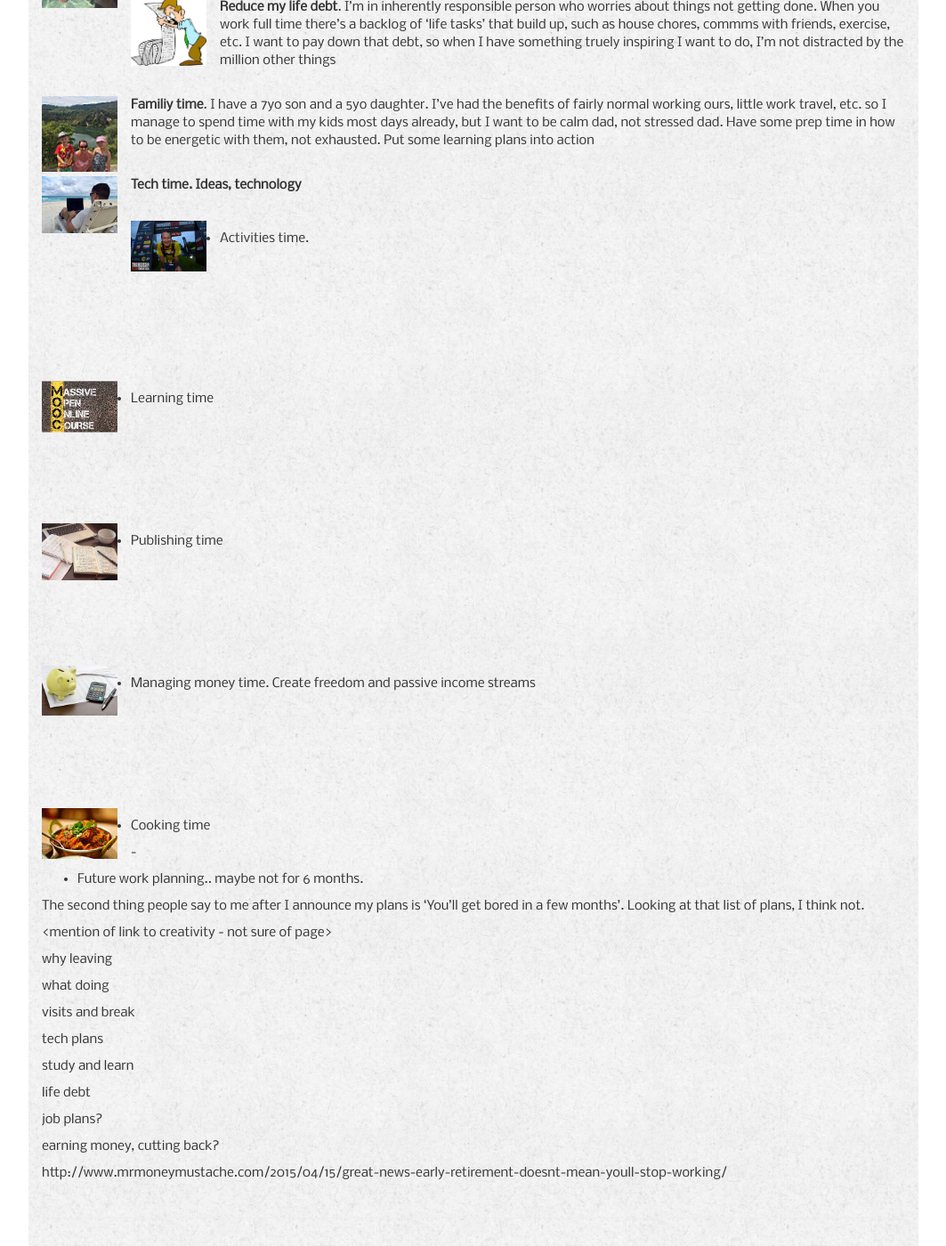
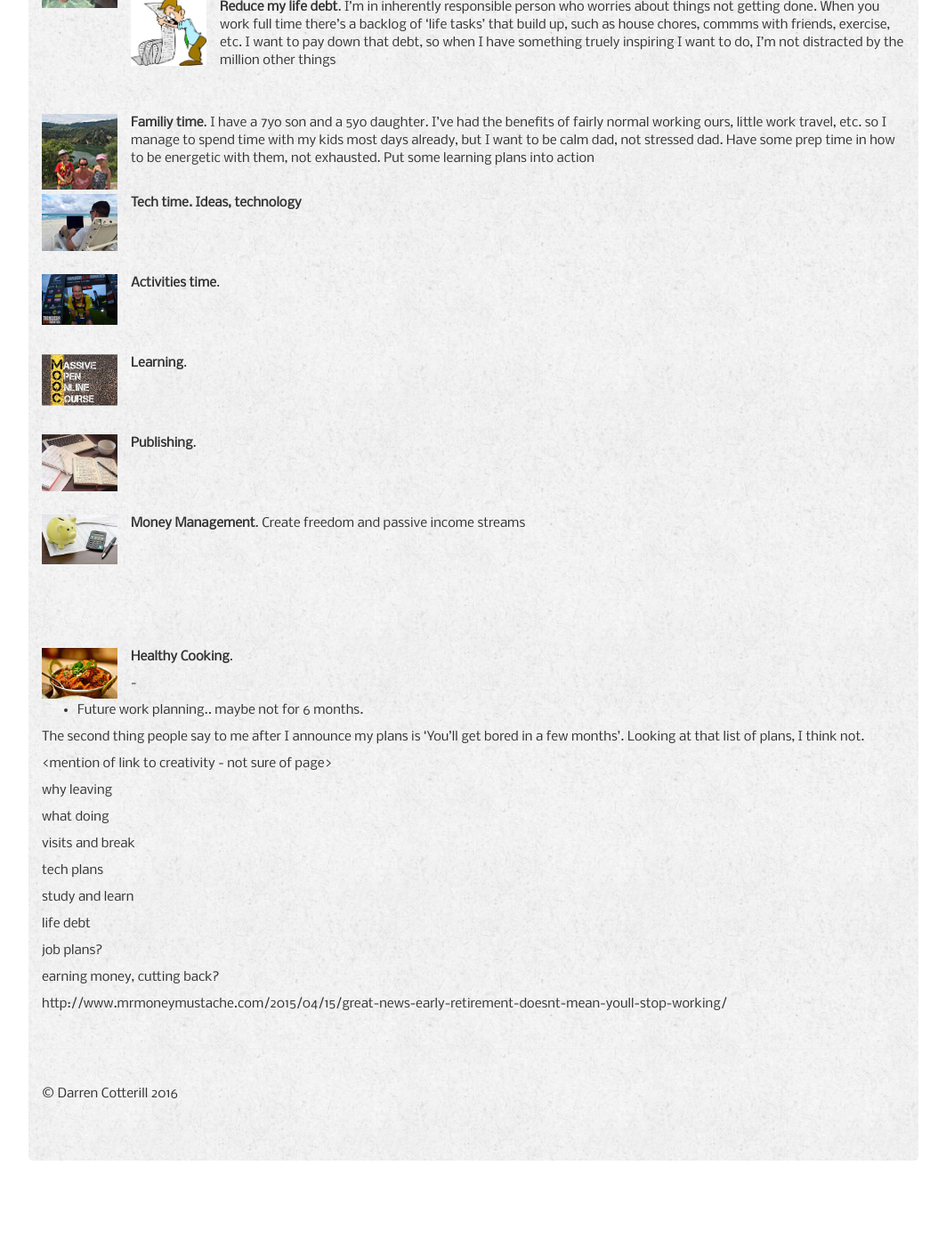
Before and after one commit to DCotterill/DCotterill.github.io, a Jekyll site: the page built from _posts/2016-06-01-Blog-First-Post-Career-Break.md, in a window 1280 px wide and 1400 px high, scrolled down 646 px. Shown: the whole window at 89% size, without its empty margins (108-1171 px from the left). Built offline with Jekyll 4.4.1, drawn with Linux system fonts in a browser that asks for light colours; nearby versions of some CDN libraries; some web fonts are replaced; after the commit the page ends 1980 px from its top, so only the background shows below that.

Commit message:
Updated 2016-06-01-Blog-First-Post-Career-Break.md

```diff
--- a/_posts/2016-06-01-Blog-First-Post-Career-Break.md
+++ b/_posts/2016-06-01-Blog-First-Post-Career-Break.md
@@ -37,7 +37,7 @@ somewhere. If I'm not doing that, there's 1 million things I should be doing aro
 time there's a backlog of 'life tasks' that build up, such as house chores, commms with friends, exercise, etc. I want to
 pay down that debt, so when I have something truely inspiring I want to do, I'm not distracted by the million other things
 
-<br/>
+<br/><br/>
 <img src="{{site.baseurl}}/img/family-time.jpg" width="100" align="left" style="PADDING-RIGHT: 15px;"/> **Familiy time**. I have a 7yo son and a 5yo daughter. I've had the benefits of fairly normal working ours, little work
 travel, etc. so I manage to spend time with my kids most days already, but I want to be calm dad, not stressed dad. Have
 some prep time in how to be energetic with them, not exhausted. Put some learning plans into action
@@ -45,30 +45,20 @@ some prep time in how to be energetic with them, not exhausted. Put some learnin
 <br/>
 <img src="{{site.baseurl}}/img/coding-beach.jpg" width="100" align="left" style="PADDING-RIGHT: 15px;"/> **Tech time. Ideas, technology**
 
-<br/>
-<img src="{{site.baseurl}}/img/running.jpg" width="100" align="left" style="PADDING-RIGHT: 15px;"/>
+<br/><br/><br/>
+<img src="{{site.baseurl}}/img/running.jpg" width="100" align="left" style="PADDING-RIGHT: 15px;"/> **Activities time**.
 
-- Activities time.
+<br/><br/><br/>
+<img src="{{site.baseurl}}/img/mooc.jpg" width="100" align="left" style="PADDING-RIGHT: 15px;"/> **Learning**.
+
+<br/><br/><br/>
+<img src="{{site.baseurl}}/img/blog.jpg" width="100" align="left" style="PADDING-RIGHT: 15px;"/> **Publishing**.
+
+<br/><br/><br/>
+<img src="{{site.baseurl}}/img/manage-money.jpg" width="100" align="left" style="PADDING-RIGHT: 15px;"/> **Money Management**. Create freedom and passive income streams
 
 <br/><br/><br/><br/><br/><br/>
-<img src="{{site.baseurl}}/img/mooc.jpg" width="100" align="left" style="PADDING-RIGHT: 15px;"/>
-
-- Learning time
-
-<br/><br/><br/><br/><br/><br/>
-<img src="{{site.baseurl}}/img/blog.jpg" width="100" align="left" style="PADDING-RIGHT: 15px;"/>
-
-- Publishing time
-
-<br/><br/><br/><br/><br/><br/>
-<img src="{{site.baseurl}}/img/manage-money.jpg" width="100" align="left" style="PADDING-RIGHT: 15px;"/>
-
-- Managing money time. Create freedom and passive income streams
-
-<br/><br/><br/><br/><br/><br/>
-<img src="{{site.baseurl}}/img/cooking.jpg" width="100" align="left" style="PADDING-RIGHT: 15px;"/>
-
-- Cooking time
+<img src="{{site.baseurl}}/img/cooking.jpg" width="100" align="left" style="PADDING-RIGHT: 15px;"/> **Healthy Cooking**.
 
 -
 
```
